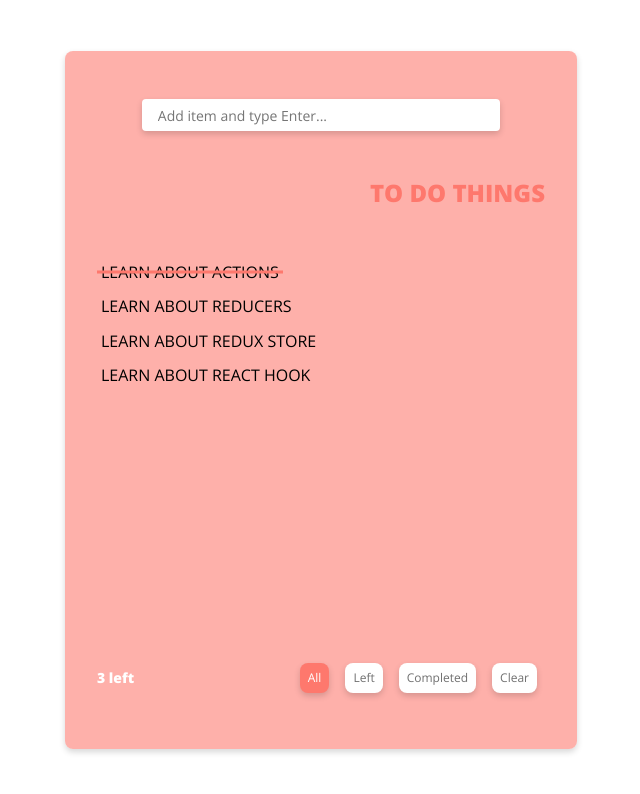
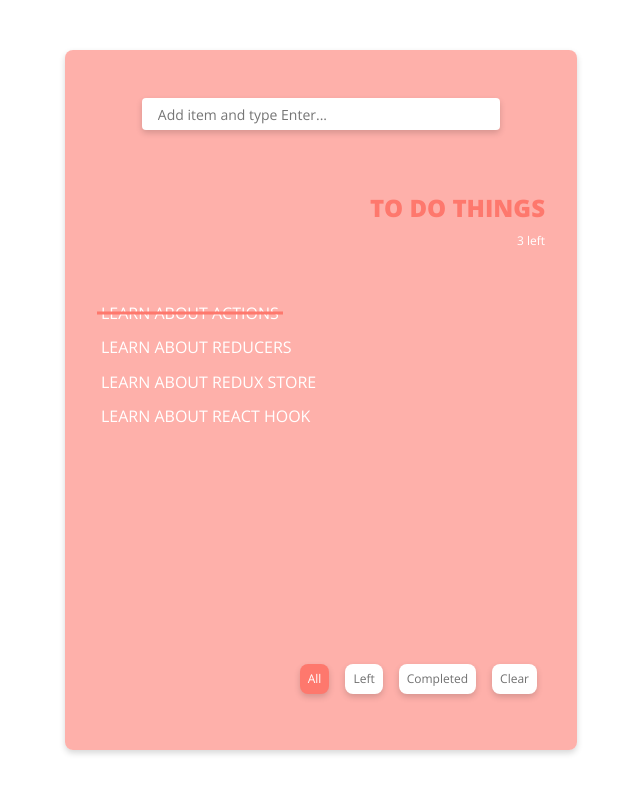
Before and after one commit to Junscuzzy/redux-todo, a React (Create React App) app: page / in a window 1280 px wide. Shown: the top 794 px of the page, without its empty margins (319-959 px from the left). Built offline with nearby package versions, Linux system fonts and the light colour scheme.

Commit message:
New Header & Layout components + input addTodo + clear filterBar

```diff
--- a/src/components/AddTodo.jsx
+++ b/src/components/AddTodo.jsx
@@ -4,7 +4,7 @@ import PropTypes from 'prop-types'
 const AddTodo = ({ addTodo }) => {
   const [text, setText] = useState('')
   const submit = () => {
-    addTodo(text)
+    if (text.trim() !== '') addTodo(text)
     setText('')
   }
 
--- a/src/components/App.jsx
+++ b/src/components/App.jsx
@@ -1,33 +1,21 @@
 import React from 'react'
-import MediaQuery from 'react-responsive'
 
+import Header from '../containers/Header'
 import TodoList from '../containers/TodoList'
 import AddTodo from '../containers/AddTodo'
 import FilterBar from '../containers/FilterBar'
+import Layout from './Layout'
 import SEO from './SEO'
 
 const App = () => (
   <>
     <SEO />
-    <MediaQuery minWidth="30em">
-      {matches => (
-        <main
-          className={`min-vh-100 flex justify-center items-center pa4-ns ${!matches &&
-            `c-bg-pink`}`}
-        >
-          <div
-            id="App"
-            className={`ph3 ph4-ns pv3 w-100 ${matches &&
-              `br3 c-shadow mw6 pa2 c-bg-pink`}`}
-          >
-            <AddTodo />
-            <h1 className="f3 ttu tr c-red">To do things</h1>
-            <TodoList />
-            <FilterBar />
-          </div>
-        </main>
-      )}
-    </MediaQuery>
+    <Layout>
+      <AddTodo />
+      <Header title="To do things" />
+      <TodoList />
+      <FilterBar />
+    </Layout>
   </>
 )
 
--- a/src/components/FilterBar.jsx
+++ b/src/components/FilterBar.jsx
@@ -6,16 +6,10 @@ import FilterLink from './FilterLink'
 
 const { SHOW_ALL, SHOW_COMPLETED, SHOW_ACTIVE } = VisibilityFilters
 
-const FilterBar = ({ filter, count, setVisibilityFilter, clearCompleted }) => {
+const FilterBar = ({ filter, setVisibilityFilter, clearCompleted }) => {
   const select = action => setVisibilityFilter(action)
   return (
-    <div className="flex flex-wrap justify-between pv4">
-      <div className="flex items-center">
-        <span className="f6 white b">
-          {count.active > 0 ? `${count.active} left` : `All done :)`}
-        </span>
-      </div>
-      <div className="flex flex-wrap justify-end-ns justify-between w-auto">
+    <div className="flex flex-wrap justify-end pv4">
       <FilterLink
         label="All"
         action={SHOW_ALL}
@@ -41,13 +35,11 @@ const FilterBar = ({ filter, count, setVisibilityFilter, clearCompleted }) => {
         onClick={() => clearCompleted()}
       />
     </div>
-    </div>
   )
 }
 
 FilterBar.propTypes = {
   filter: PropTypes.string.isRequired,
-  count: PropTypes.objectOf(PropTypes.number).isRequired,
   setVisibilityFilter: PropTypes.func.isRequired,
   clearCompleted: PropTypes.func.isRequired
 }
--- a/src/components/FilterLink.jsx
+++ b/src/components/FilterLink.jsx
@@ -25,7 +25,8 @@ const FilterLink = ({ label, action, filter, onClick }) => {
       className={`f7 pa2 ma1 ma2-ns br3 c-shadow ${!active && `pointer`}`}
       style={{
         ...getButtonStyle(active, hover),
-        border: 'none'
+        border: 'none',
+        transition: 'all 200ms'
       }}
       onClick={() => onClick(action)}
       onMouseEnter={() => setHover(true)}
--- /dev/null
+++ b/src/components/Header.jsx
@@ -0,0 +1,22 @@
+import React from 'react'
+import PropTypes from 'prop-types'
+
+const Header = ({ title, leftCount }) => (
+  <>
+    <h1 className="f3 ttu tr c-red mb0 mt4">{title}</h1>
+    <p className="f7 fw4 white tr">
+      {leftCount > 0 ? `${leftCount} left` : `All done :)`}
+    </p>
+  </>
+)
+
+Header.propTypes = {
+  title: PropTypes.string.isRequired,
+  leftCount: PropTypes.number
+}
+
+Header.defaultProps = {
+  leftCount: 0
+}
+
+export default Header
--- /dev/null
+++ b/src/components/Layout.jsx
@@ -0,0 +1,34 @@
+import React from 'react'
+import MediaQuery from 'react-responsive'
+import { Spring } from 'react-spring/renderprops'
+import PropTypes from 'prop-types'
+
+const Layout = ({ children }) => (
+  <MediaQuery minWidth="30em">
+    {matches => (
+      <main
+        className={`min-vh-100 flex justify-center items-center pa4-ns ${!matches &&
+          `c-bg-pink`}`}
+      >
+        <Spring from={{ opacity: 0 }} to={{ opacity: 1 }}>
+          {props => (
+            <div
+              id="App"
+              style={props}
+              className={`ph3 ph4-ns pv3 w-100 ${matches &&
+                `br3 c-shadow mw6 pa2 c-bg-pink`}`}
+            >
+              {children}
+            </div>
+          )}
+        </Spring>
+      </main>
+    )}
+  </MediaQuery>
+)
+
+Layout.propTypes = {
+  children: PropTypes.node.isRequired
+}
+
+export default Layout
--- a/src/components/TodoItem.jsx
+++ b/src/components/TodoItem.jsx
@@ -1,6 +1,7 @@
 import React, { useState } from 'react'
 import PropTypes from 'prop-types'
 import MediaQuery from 'react-responsive'
+import { Spring } from 'react-spring/renderprops'
 
 import theme from '../theme'
 
@@ -23,6 +24,9 @@ const TodoItem = ({ id, text, completed, index, toggleTodo, deleteTodo }) => {
   return (
     <MediaQuery minWidth="30em">
       {matches => (
+        <Spring from={{ opacity: 0 }} to={{ opacity: 1 }}>
+          {props => (
+            <div style={props}>
               <li
                 id={`todo-${id}`}
                 onMouseEnter={() => setHover(true)}
@@ -30,7 +34,9 @@ const TodoItem = ({ id, text, completed, index, toggleTodo, deleteTodo }) => {
                 className="pv1 flex justify-between list white br2 pointer"
                 style={{ userSelect: 'none' }}
               >
-          <span
+                <button
+                  type="button"
+                  style={{ ...buttonReset }}
                   onClick={() => toggleTodo(id)}
                   className={`relative pa1 link f5 ttu white ${
                     index < 3 ? `fw7` : `fw4`
@@ -47,7 +53,7 @@ const TodoItem = ({ id, text, completed, index, toggleTodo, deleteTodo }) => {
                       className="c-red absolute left-0 w-100"
                     />
                   )}
-          </span>
+                </button>
 
                 <div className="w-10 flex justify-end">
                   {hover && (
@@ -63,6 +69,9 @@ const TodoItem = ({ id, text, completed, index, toggleTodo, deleteTodo }) => {
                   )}
                 </div>
               </li>
+            </div>
+          )}
+        </Spring>
       )}
     </MediaQuery>
   )
--- a/src/components/TodoList.jsx
+++ b/src/components/TodoList.jsx
@@ -7,7 +7,7 @@ import TodoItem from './TodoItem'
 const SortableItem = SortableElement(props => <TodoItem {...props} />)
 
 const SortableList = SortableContainer(({ items, toggleTodo, deleteTodo }) => (
-  <div style={{ minHeight: '50vh' }}>
+  <div style={{ minHeight: '45vh' }}>
     <ul className="list pa0 nh2 pv4">
       {items.map(({ text, id, index, ...rest }) => (
         <SortableItem
--- a/src/containers/FilterBar.js
+++ b/src/containers/FilterBar.js
@@ -4,12 +4,7 @@ import { setVisibilityFilter, clearCompleted } from '../actions'
 import FilterBar from '../components/FilterBar'
 
 const mapStateToProps = state => ({
-  filter: state.visibilityFilter,
-  count: {
-    all: state.todos.length,
-    active: state.todos.filter(el => !el.completed).length,
-    completed: state.todos.filter(el => el.completed).length
-  }
+  filter: state.visibilityFilter
 })
 
 const mapDispatchToProps = { setVisibilityFilter, clearCompleted }
--- /dev/null
+++ b/src/containers/Header.js
@@ -0,0 +1,9 @@
+import { connect } from 'react-redux'
+
+import Header from '../components/Header'
+
+const mapStateToProps = state => ({
+  leftCount: state.todos.filter(el => !el.completed).length
+})
+
+export default connect(mapStateToProps)(Header)
```
Lines whose indentation alone changed are shown as unchanged.
